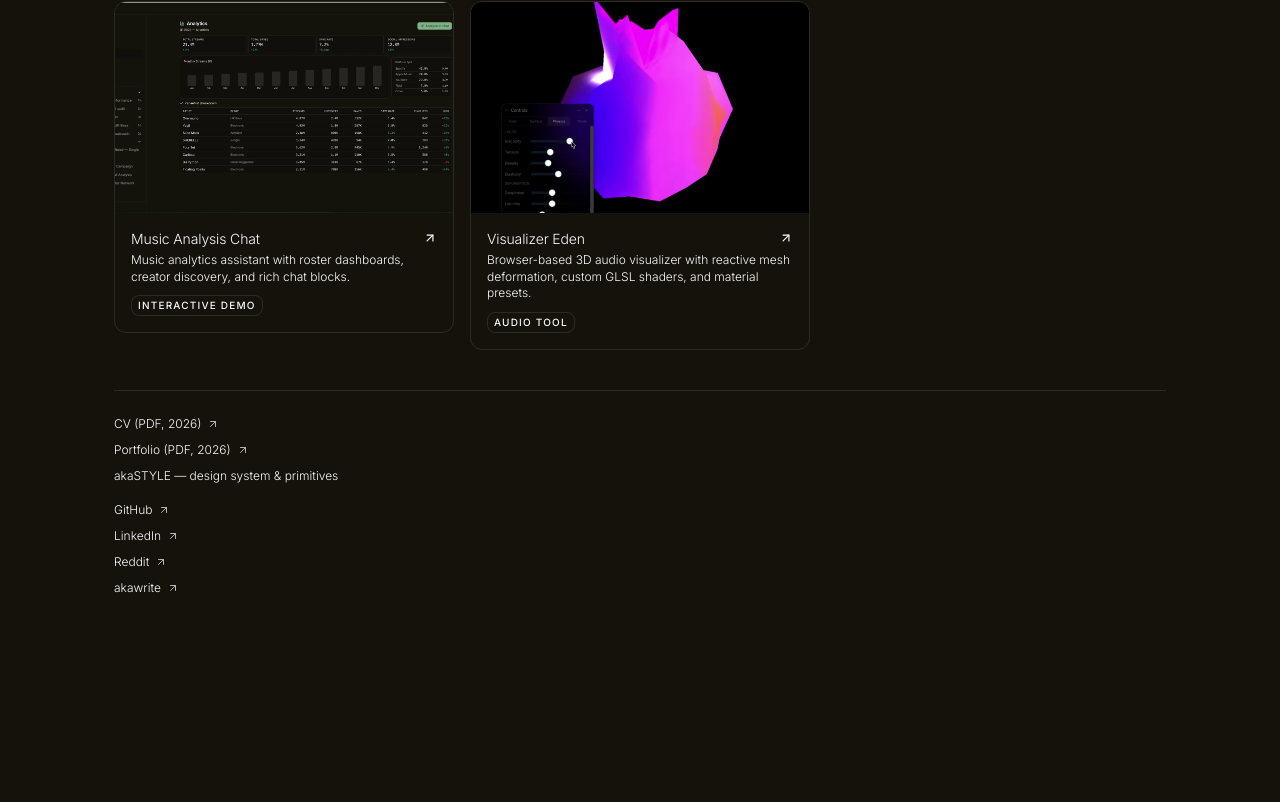
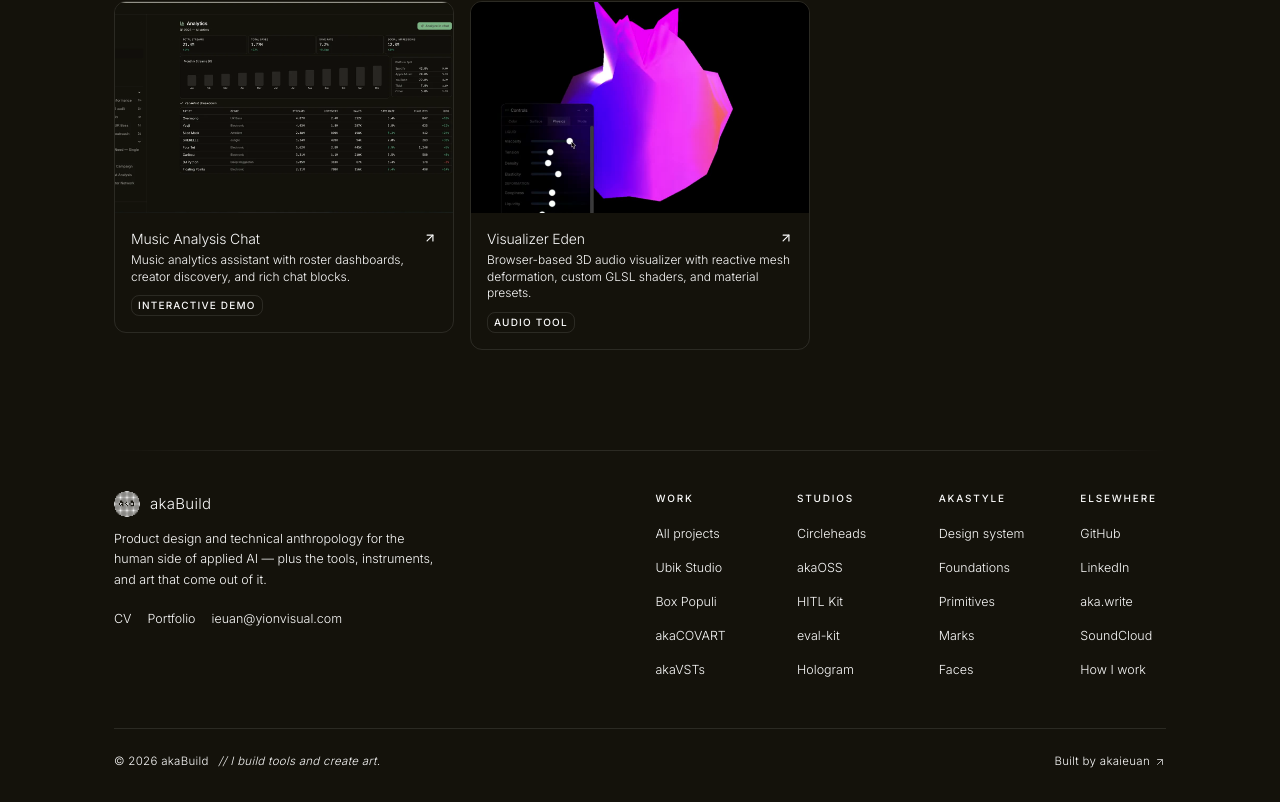
Before and after one commit to akaieuan/fkayion, a Next.js app: page /demo in a window 1280 px wide. Shown: the part 2347-3149 px from the top of the page. Before the commit the page ends 2988 px from the top, so only its background shows below. Built offline with nearby package versions, Linux system fonts and the light colour scheme.

Commit message:
Professional site footer: brand block (pixel mark, positioning line, CV/Portfolio/email) + four link columns (Work, Studios, akaSTYLE, Elsewhere) + bottom bar; render it on /demo routes too and drop the now-redundant inline demo footer

```diff
--- a/app/demo/page.tsx
+++ b/app/demo/page.tsx
@@ -1,5 +1,3 @@
-import Link from 'next/link'
-import { ArrowUpRight } from 'lucide-react'
 import { ProjectCard, type ProjectCardItem } from '@/components/ui/project-card'
 
 // Card media — static imports for build-time blur placeholders.
@@ -23,13 +21,6 @@ import brooklynDead from '@/public/brooklyn-dead.webp'
 import iconHowIWork from '@/public/icon-howiwork.webp'
 import iconFeedback from '@/public/icon-feedback.webp'
 import ubikWorkspace from '@/public/ubik-workspace.webp'
-
-const profileLinks = [
-  { label: 'GitHub', href: 'https://github.com/akaieuan' },
-  { label: 'LinkedIn', href: 'https://www.linkedin.com/in/ieuan-king/' },
-  { label: 'Reddit', href: 'https://www.reddit.com/user/akaieuan/' },
-  { label: 'akawrite', href: 'https://kraa.io/akaieuan' },
-] as const
 
 const projects: ProjectCardItem[] = [
   {
@@ -219,48 +210,6 @@ export default function DemoIndexPage() {
           ))}
         </ul>
 
-        <footer className="mt-10 border-t border-border/60 pt-6">
-          <div className="flex flex-col gap-2">
-            <a
-              href="/2026-ieuan-king.pdf"
-              target="_blank"
-              rel="noopener noreferrer"
-              className="inline-flex w-fit items-center gap-1.5 text-[12px] font-light text-muted-foreground/90 transition-colors hover:text-foreground"
-            >
-              CV (PDF, 2026)
-              <ArrowUpRight className="h-3 w-3 opacity-70" aria-hidden />
-            </a>
-            <a
-              href="/ieuan-king-portfolio-2026.pdf"
-              target="_blank"
-              rel="noopener noreferrer"
-              className="inline-flex w-fit items-center gap-1.5 text-[12px] font-light text-muted-foreground/90 transition-colors hover:text-foreground"
-            >
-              Portfolio (PDF, 2026)
-              <ArrowUpRight className="h-3 w-3 opacity-70" aria-hidden />
-            </a>
-            <Link
-              href="/aka-style"
-              className="inline-flex w-fit items-center gap-1.5 text-[12px] font-light text-muted-foreground/90 transition-colors hover:text-foreground"
-            >
-              akaSTYLE — design system &amp; primitives
-            </Link>
-          </div>
-          <nav aria-label="Profiles" className="mt-4 flex flex-col gap-2">
-            {profileLinks.map(({ label, href }) => (
-              <a
-                key={href}
-                href={href}
-                target="_blank"
-                rel="noopener noreferrer"
-                className="inline-flex w-fit items-center gap-1.5 text-[12px] font-light text-muted-foreground/90 transition-colors hover:text-foreground"
-              >
-                {label}
-                <ArrowUpRight className="h-3 w-3 opacity-70" aria-hidden />
-              </a>
-            ))}
-          </nav>
-        </footer>
       </div>
     </div>
   )
--- a/components/ui/conditional-footer.tsx
+++ b/components/ui/conditional-footer.tsx
@@ -5,10 +5,10 @@ import { SiteFooter } from './site-footer'
 
 export function ConditionalFooter() {
   const pathname = usePathname()
+  // Only the immersive visualizer opts out; every other route gets the site map.
   const isVisualizerPage = pathname?.startsWith('/Visualizer-Eden')
-  const isDemoPage = pathname?.startsWith('/demo')
 
-  if (isVisualizerPage || isDemoPage) return null
+  if (isVisualizerPage) return null
 
   return <SiteFooter />
 }
--- a/components/ui/site-footer.tsx
+++ b/components/ui/site-footer.tsx
@@ -1,53 +1,147 @@
-'use client'
+import Link from 'next/link'
+import { ArrowUpRight } from 'lucide-react'
+import { PixelHead } from '@/components/features/brand/pixel-head'
 
-import Link from 'next/link'
+type FooterLink = { label: string; href: string; external?: boolean }
+
+/** Four columns: what I made, who I run it with, the system behind it, where else I am. */
+const columns: { heading: string; links: FooterLink[] }[] = [
+  {
+    heading: 'Work',
+    links: [
+      { label: 'All projects', href: '/demo' },
+      { label: 'Ubik Studio', href: '/demo/ubik' },
+      { label: 'Box Populi', href: '/demo/box-populi' },
+      { label: 'akaCOVART', href: '/demo/akacovart' },
+      { label: 'akaVSTs', href: '/demo/akavsts' },
+    ],
+  },
+  {
+    heading: 'Studios',
+    links: [
+      { label: 'Circleheads', href: '/demo/circleheads' },
+      { label: 'akaOSS', href: '/demo/akaoss' },
+      { label: 'HITL Kit', href: '/demo/hitl-kit' },
+      { label: 'eval-kit', href: '/demo/eval-kit' },
+      { label: 'Hologram', href: '/demo/hologram' },
+    ],
+  },
+  {
+    heading: 'akaSTYLE',
+    links: [
+      { label: 'Design system', href: '/aka-style' },
+      { label: 'Foundations', href: '/aka-style/foundations' },
+      { label: 'Primitives', href: '/aka-style/primitives' },
+      { label: 'Marks', href: '/aka-style/marks' },
+      { label: 'Faces', href: '/aka-style/faces' },
+    ],
+  },
+  {
+    heading: 'Elsewhere',
+    links: [
+      { label: 'GitHub', href: 'https://github.com/akaieuan', external: true },
+      { label: 'LinkedIn', href: 'https://www.linkedin.com/in/ieuan-king/', external: true },
+      { label: 'aka.write', href: 'https://kraa.io/akaieuan', external: true },
+      { label: 'SoundCloud', href: 'https://soundcloud.com/akaieuan', external: true },
+      { label: 'How I work', href: '/demo/hitl-practice' },
+    ],
+  },
+]
+
+const linkCls =
+  'text-[12.5px] font-light text-muted-foreground/70 transition-colors hover:text-foreground'
+const headingCls =
+  'text-[10px] font-medium uppercase tracking-[0.18em] text-muted-foreground/45'
+
+function FooterItem({ link }: { link: FooterLink }) {
+  return link.external ? (
+    <a href={link.href} target="_blank" rel="noopener noreferrer" className={linkCls}>
+      {link.label}
+    </a>
+  ) : (
+    <Link href={link.href} className={linkCls}>
+      {link.label}
+    </Link>
+  )
+}
 
 export function SiteFooter() {
-  const currentYear = new Date().getFullYear()
-
   return (
-    <footer className="w-full py-8 bg-background">
+    <footer className="w-full bg-background pt-14 pb-8">
       <div className="mx-auto max-w-site site-inset">
         <div
-          className="mb-6 h-px w-full shrink-0 bg-[linear-gradient(90deg,transparent_0%,var(--border)_14%,var(--border)_86%,transparent_100%)]"
+          className="mb-10 h-px w-full shrink-0 bg-[linear-gradient(90deg,transparent_0%,var(--border)_14%,var(--border)_86%,transparent_100%)]"
           aria-hidden
         />
-        <div className="flex items-center justify-between">
-          <p className="text-xs font-light tracking-wide text-muted-foreground/50">
-            © {currentYear} akaBuild
+
+        <div className="flex flex-col gap-10 lg:flex-row lg:justify-between lg:gap-16">
+          {/* Brand block */}
+          <div className="max-w-xs">
+            <div className="flex items-center gap-2.5">
+              <PixelHead size={26} grid={22} icon="disc-aka" still />
+              <span className="text-[15px] font-light tracking-[0.02em] text-foreground/90">
+                akaBuild
+              </span>
+            </div>
+            <p className="mt-3 text-[12.5px] font-light leading-relaxed text-muted-foreground/70">
+              Product design and technical anthropology for the human side of applied AI — plus the
+              tools, instruments, and art that come out of it.
             </p>
-          <div className="flex items-center space-x-6">
-            <Link
-              href="/aka-style"
-              className="text-xs font-light tracking-wide text-muted-foreground/50 hover:text-foreground/50 transition-colors duration-200"
+            <div className="mt-5 flex flex-wrap items-center gap-x-4 gap-y-2">
+              <a href="/2026-ieuan-king.pdf" target="_blank" rel="noopener noreferrer" className={linkCls}>
+                CV
+              </a>
+              <a
+                href="/ieuan-king-portfolio-2026.pdf"
+                target="_blank"
+                rel="noopener noreferrer"
+                className={linkCls}
               >
-              akaSTYLE
-            </Link>
+                Portfolio
+              </a>
+              <a href="mailto:ieuan@yionvisual.com" className={linkCls}>
+                ieuan@yionvisual.com
+              </a>
+            </div>
+          </div>
+
+          {/* Link columns */}
+          <nav
+            aria-label="Footer"
+            className="grid grid-cols-2 gap-x-10 gap-y-8 sm:grid-cols-4 lg:gap-x-14"
+          >
+            {columns.map((col) => (
+              <div key={col.heading}>
+                <p className={headingCls}>{col.heading}</p>
+                <ul className="mt-3.5 flex list-none flex-col gap-2.5 p-0">
+                  {col.links.map((link) => (
+                    <li key={link.href + link.label}>
+                      <FooterItem link={link} />
+                    </li>
+                  ))}
+                </ul>
+              </div>
+            ))}
+          </nav>
+        </div>
+
+        {/* Bottom bar */}
+        <div className="mt-12 flex flex-col gap-3 border-t border-border/50 pt-6 sm:flex-row sm:items-center sm:justify-between">
+          <p className="text-[11.5px] font-light tracking-wide text-muted-foreground/45">
+            © 2026 akaBuild{' '}
+            <span className="ml-1.5 italic text-muted-foreground/35">
+              {'// I build tools and create art.'}
+            </span>
+          </p>
           <a
             href="https://github.com/akaieuan"
             target="_blank"
             rel="noopener noreferrer"
-              className="text-xs font-light tracking-wide text-muted-foreground/50 hover:text-foreground/50 transition-colors duration-200"
+            className="inline-flex w-fit items-center gap-1 text-[11.5px] font-light tracking-wide text-muted-foreground/45 transition-colors hover:text-foreground"
           >
-              GitHub
+            Built by akaieuan
+            <ArrowUpRight className="h-3 w-3 opacity-70" aria-hidden />
           </a>
-            <a
-              href="https://www.linkedin.com/in/ieuan-king/"
-              target="_blank"
-              rel="noopener noreferrer"
-              className="text-xs font-light tracking-wide text-muted-foreground/50 hover:text-foreground/50 transition-colors duration-200"
-            >
-              LinkedIn
-            </a>
-            <a
-              href="https://kraa.io/akaieuan"
-              target="_blank"
-              rel="noopener noreferrer"
-              className="text-xs font-light tracking-wide text-muted-foreground/50 hover:text-foreground/50 transition-colors duration-200"
-            >
-              aka.write
-            </a>
-          </div>
         </div>
       </div>
     </footer>
```
Lines whose indentation alone changed are shown as unchanged.
